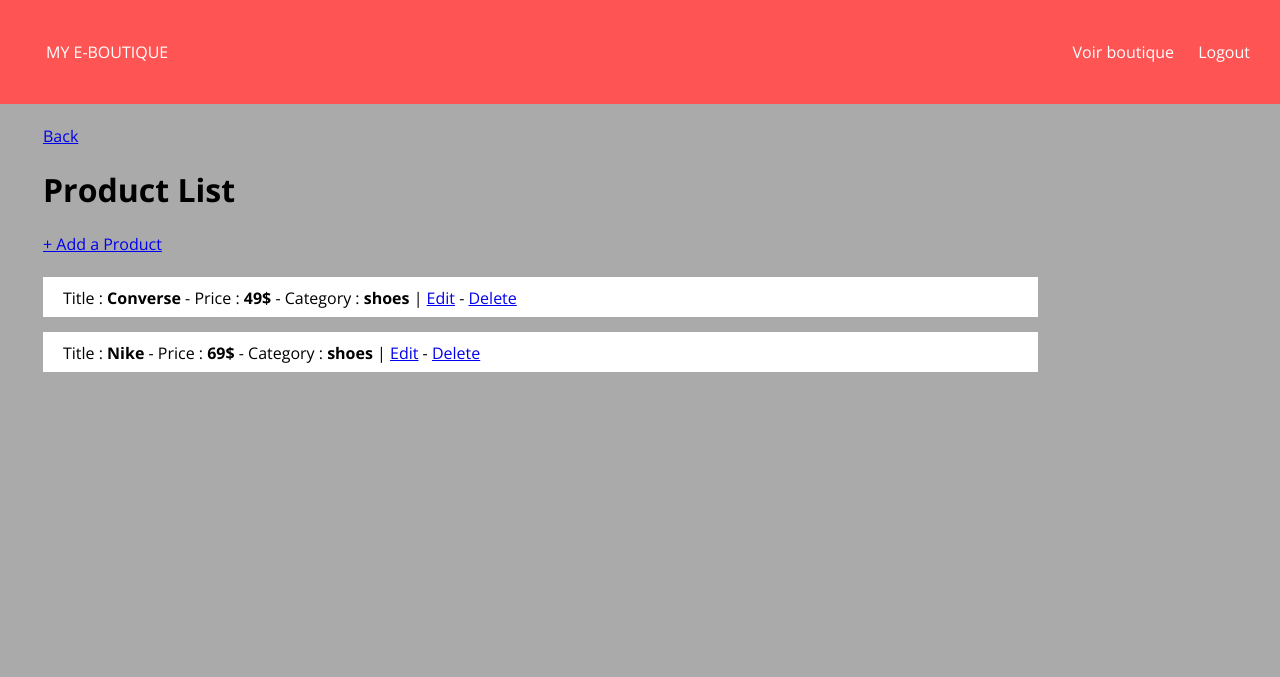
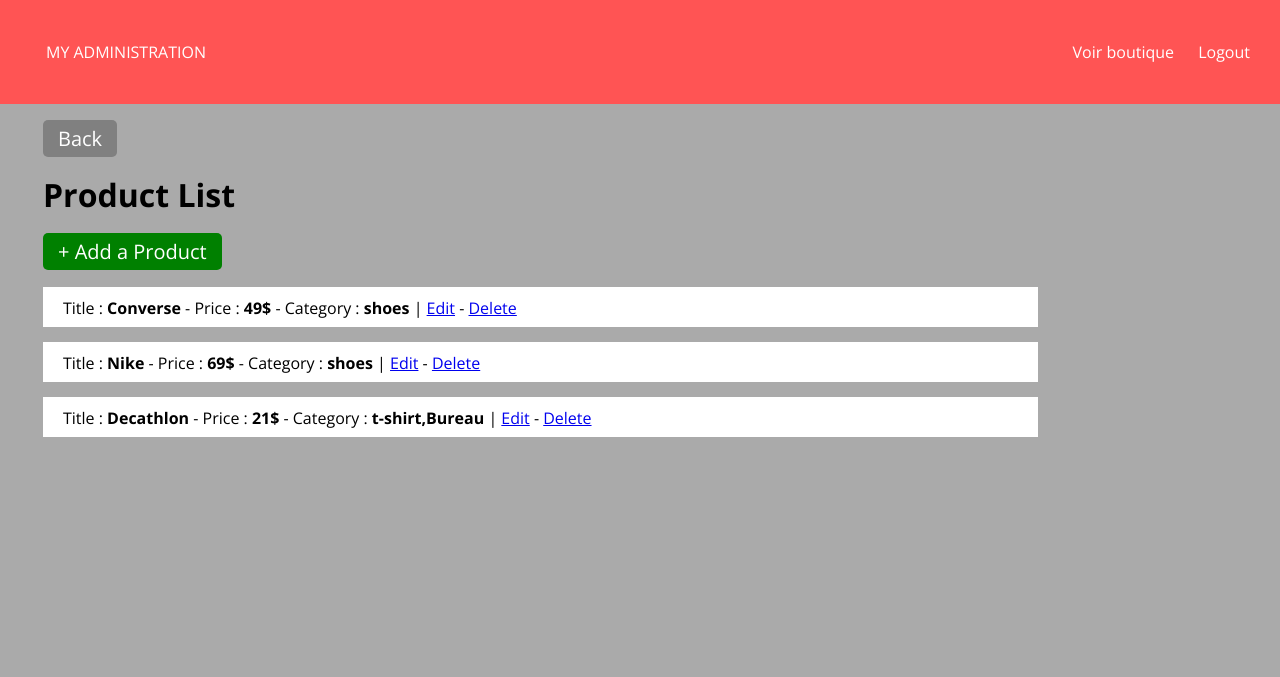
Before and after one commit to vkannema/rush_00, a PHP site: page /admin/list.php in a window 1280 px wide. Shown: the top 677 px of the page. Run offline with PHP 8.4, Linux system fonts and the light colour scheme; data that the repository does not hold is empty.

Commit message:
cleaning in progress

```diff
--- a/admin/category.php
+++ b/admin/category.php
@@ -47,7 +47,7 @@
 
 	<?php echo $error; ?>
 
-	<span><a href="index.php">Back</a></span>
+	<a href="index.php" class="grey-button">Back</a>
 	<h1>Vos categories</h1>
 
 	<?php
--- a/admin/commande.php
+++ b/admin/commande.php
@@ -14,8 +14,8 @@
 
 	<?php echo $error; ?>
 
-	<span><a href="index.php">Back</a></span>
-	<h1>Vos commandes</h1>
+	<a href="index.php" class="grey-button">Back</a>
+	<h1>Your Orders</h1>
 
 	<?php
 	if ($file)
@@ -27,7 +27,7 @@
 				?>
 				<div class="product">
 					<b><?php echo $commande[0]; ?></b> a commande
-					pour <b><?php echo $commande[1]; ?>$</b> de fringues !
+					pour <b><?php echo $commande[1]; ?>$</b> ! It rocks !
 				</div>
 				<?php
 			}
--- a/admin/css/style.css
+++ b/admin/css/style.css
@@ -20,9 +20,11 @@ nav a {
 
 nav a:hover { text-decoration: underline; }
 
+h2 { margin: 40px 0 10px 0; }
+
 form {
 	width: 500px;
-	padding: 20px 0;
+	padding: 0;
 }
 
 input[type=text] {
@@ -53,6 +55,7 @@ footer {
 	color: white;
 	padding: 16px;
 	text-transform: uppercase;
+	text-decoration: none;
 }
 
 ul {
@@ -62,6 +65,31 @@ ul {
 ul li {
 	display: inline-block;
 	margin-left: 20px;
+}
+
+ul.admin { margin-left: -56px; }
+
+ul.admin li {
+	padding: 30px 10px;
+	background-color: white;
+	box-shadow: 1px 8px 10px -5px black;
+}
+
+ul.admin li:hover {
+	background-color: #ff5454;
+}
+
+ul.admin li:hover > a{
+	color: white;
+}
+
+ul.admin li a {
+	color: black;
+	padding: 40px 20px;
+	text-decoration: none;
+}
+ul.admin li a:hover {
+	color: white;
 }
 
 .container {
@@ -77,6 +105,24 @@ ul li {
 	margin-bottom: 15px;
 }
 
+.green-button {
+	color: white;
+	background-color: green;
+	padding: 5px 15px;
+	border-radius: 5px;
+	font-size: 20px;
+	text-decoration: none;
+}
+
+.grey-button {
+	color: white;
+	background-color: grey;
+	padding: 5px 15px;
+	border-radius: 5px;
+	font-size: 20px;
+	text-decoration: none;
+}
+
 .align-center { text-align: center; }
 .align-right { float: right; }
 .align-left { float: left; }
--- a/admin/db/category.csv
+++ b/admin/db/category.csv
@@ -1 +1 @@
-shoes;t-shirt
+shoes;t-shirt;Bureau
--- a/admin/db/commande.csv
+++ b/admin/db/commande.csv
@@ -1 +1,3 @@
-admin;167
+admin;30
+user;139
+user;237
--- a/admin/db/product.csv
+++ b/admin/db/product.csv
@@ -1,2 +1,3 @@
 Converse;img/converse.jpg;49;shoes
 Nike;img/nike.jpg;69;shoes
+Decathlon;img/tees.jpg;21;t-shirt,Bureau
--- a/admin/includes/admin-header.php
+++ b/admin/includes/admin-header.php
@@ -2,21 +2,19 @@
 <html lang="fr">
 <head>
 	<meta charset="UTF-8">
-	<title>My e-commerce</title>
+	<title>Administration - My e-boutique</title>
 
 	<link rel="stylesheet" href="css/style.css">
 
 	<!-- Fonts -->
 	<link href="https://fonts.googleapis.com/css?family=Open+Sans:400,300,700" rel="stylesheet">
 
-	<!-- Favicon -->
-	<link href="../../img/42.png" rel="icon" type="image/svg">
 </head>
 <body>
 
 	<nav>
 
-		<div id="logo" class="align-left">My e-boutique</div>
+		<a href="index.php" id="logo" class="align-left">My administration</a>
 		<ul class="align-right">
 			<li><a href="../index.php">Voir boutique</a></li>
 			<li><a href="../logout.php">Logout</a></li>
--- a/admin/includes/header.php
+++ b/admin/includes/header.php
@@ -18,7 +18,7 @@
 <html lang="fr">
 <head>
 	<meta charset="UTF-8">
-	<title>My e-commerce</title>
+	<title>My e-boutique - Rush 42</title>
 
 	<link rel="stylesheet" href="css/style.css">
 
@@ -32,7 +32,7 @@
 
 	<nav>
 
-		<div id="logo" class="align-left">My e-boutique</div>
+		<a href="index.php" id="logo" class="align-left">My e-boutique</a>
 		<ul class="align-right">
 			<li><a href="panier.php">Panier(<?php if ($panier) { echo $i; } else { ?>0<?php } ?>)</a></li>
 			<?php
--- a/admin/list.php
+++ b/admin/list.php
@@ -16,10 +16,10 @@
 
 		<?php echo $error; ?>
 
-		<span><a href="index.php">Back</a></span>
+		<a href="index.php" class="grey-button">Back</a>
 		<h1>Product List</h1>
 
-		<a href="add_product.php">+ Add a Product</a>
+		<a href="add_product.php" class="green-button">+ Add a Product</a>
 
 		<br /><br />
 
--- a/create.php
+++ b/create.php
@@ -5,8 +5,6 @@ if($_POST['submit'] == "OK" && $_POST['login'] && $_POST['passwd'] && $_POST['co
 		$error = "Le login est invalide";
 	if ($_POST['conf'] !== $_POST['passwd'])
 		$error = "La confirmation et le mot de passe sont differents";
-	if (!file_exists("private"))
-		mkdir("private");
 	if (!file_exists("private/passwd"))
 	{
 		$admin = "2";
--- a/css/style.css
+++ b/css/style.css
@@ -37,6 +37,7 @@ footer {
 	color: #84d4ff;
 	padding: 16px;
 	text-transform: uppercase;
+	text-decoration: none;
 }
 
 ul {
--- a/index.php
+++ b/index.php
@@ -48,7 +48,7 @@
 				if ($el)
 				{
 					$product = explode(";", $el);
-					if ($product[3] == $_GET['cat']) {
+					if (preg_match('/'. $_GET['cat'] .'/', $product[3])) {
 					?>
 					<div class="product align-left">
 						<img src="<?php echo $product[1];?>" alt="" />
```
Also changed, not shown: admin/add_product.php (+15 -8 lines), admin/edit_product.php (+11 -6 lines), admin/index.php (+4 -6 lines), admin/manage_users.php (+15 -6 lines), install.php (+44 -3 lines), 1 other file.
